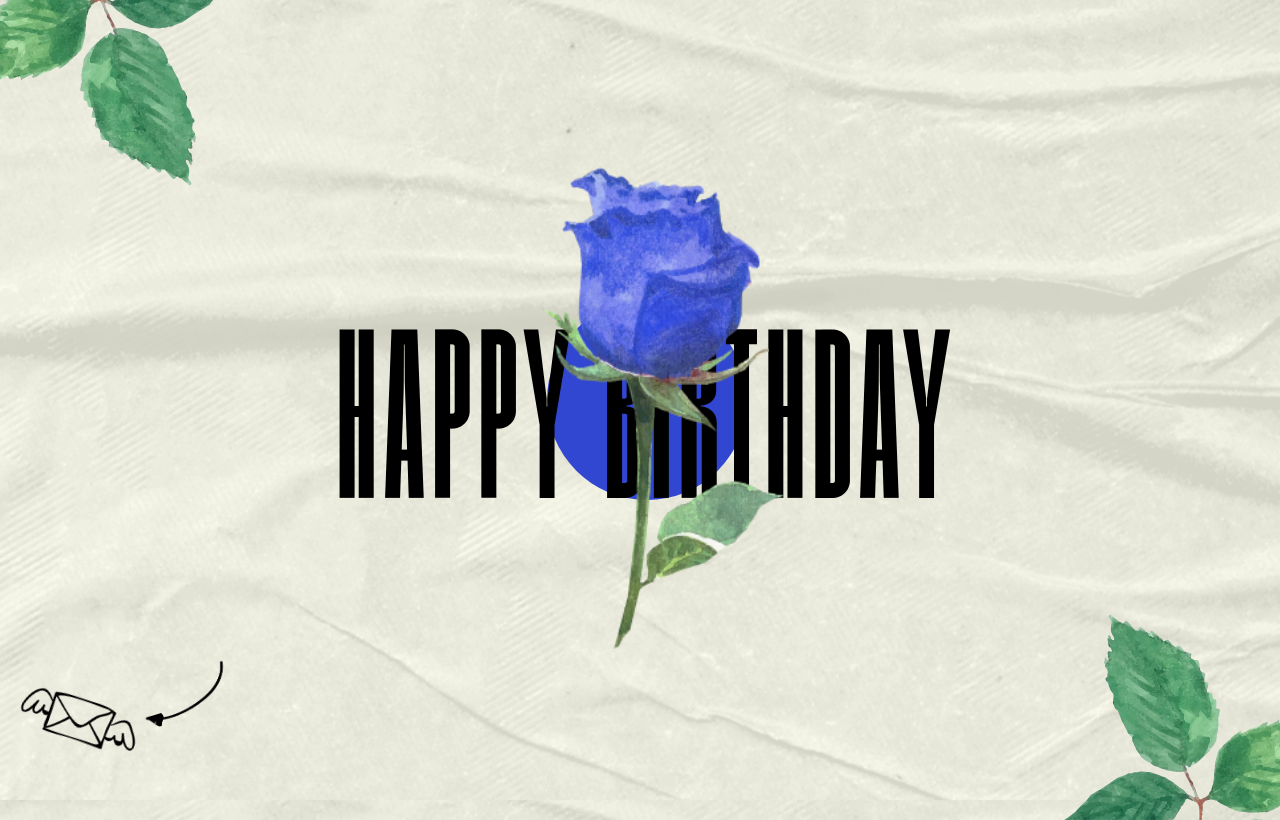
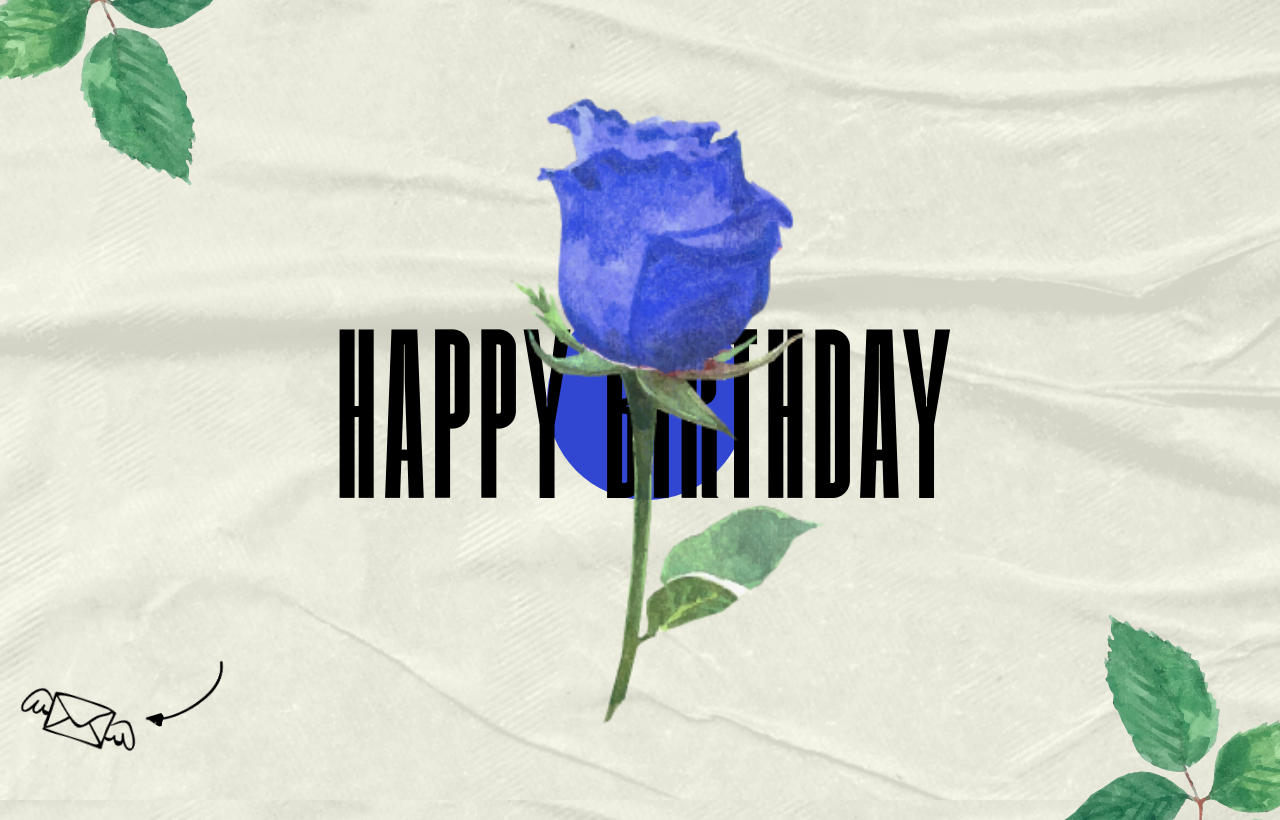
Before and after one commit to humaneediedofanxiety/scrambled-project, a website: page Screen 2/index.html in a window 1280 px wide. In both pictures the pointer is over the picture 647 px from the left and 400 px from the top of the page. Shown: the top 820 px of the page. Drawn offline with Linux system fonts and the light colour scheme.

Commit message:
Update styles.css

```diff
--- a/Screen 2/styles.css
+++ b/Screen 2/styles.css
@@ -170,6 +170,12 @@ h2 {
     display: flex !important
 }
 
+#rose:hover {
+   transform: scale(1.3);
+    transition: 200ms
+
+}
+
 /* md */
 @media (max-width: 768px) {
     .container {
```
